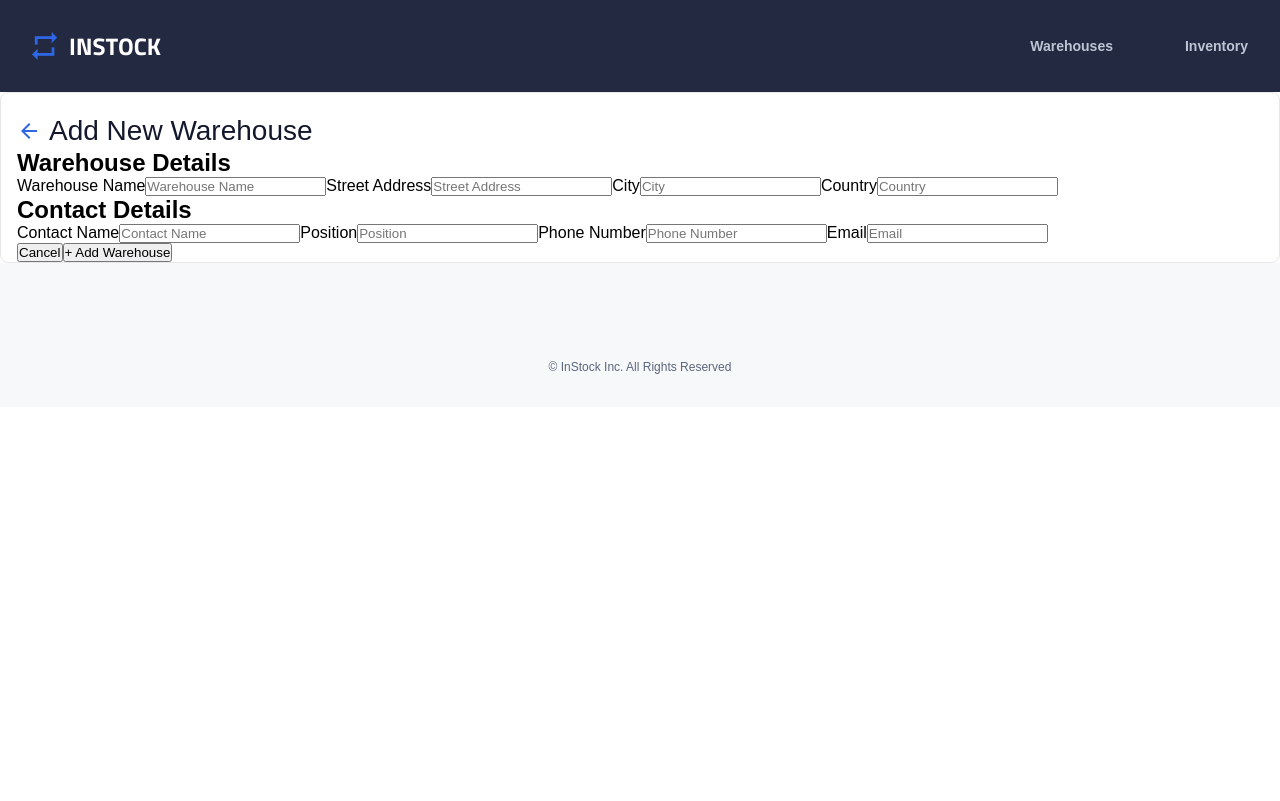
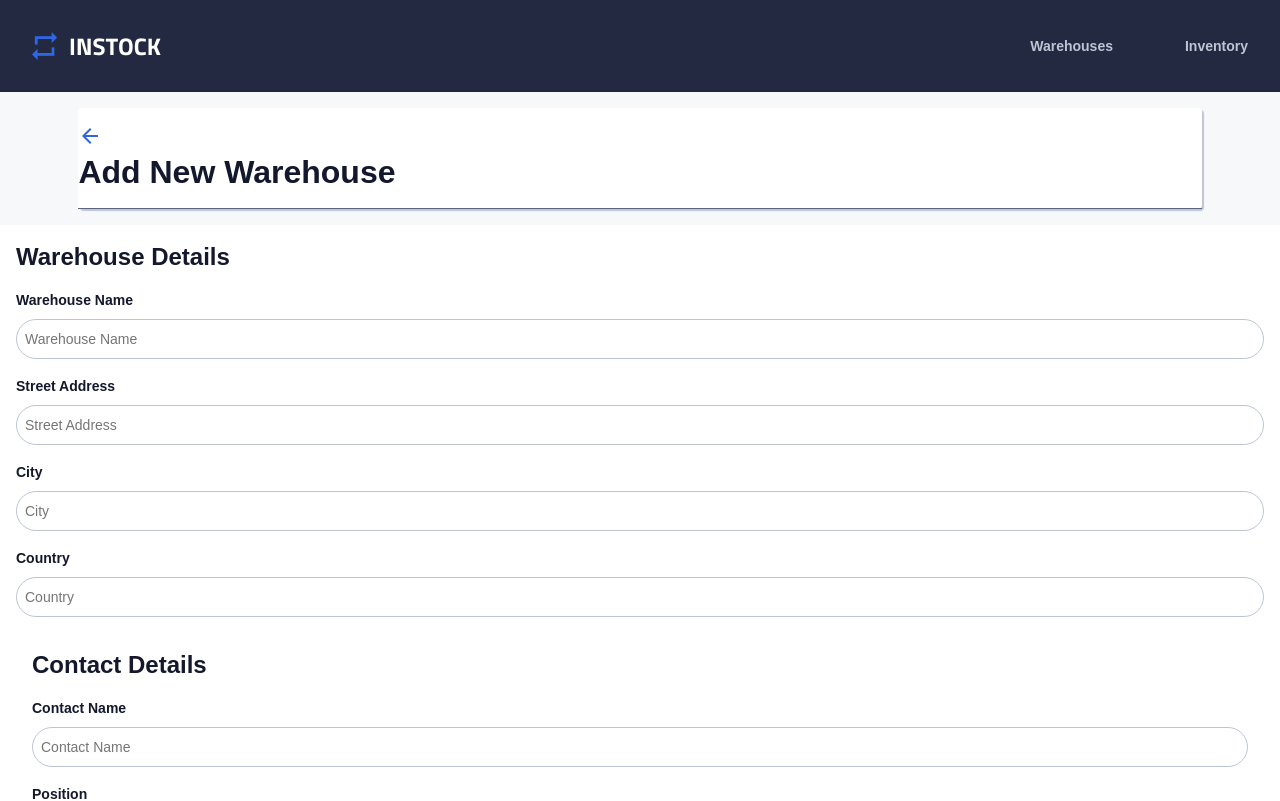
Before and after one commit to Parisa-Mirhosseini/in-stock_lpm, a React (Vite) app: page /warehouses/add in a window 1280 px wide. Shown: the top 801 px of the page. Built offline with nearby package versions, Linux system fonts and the light colour scheme; no server answers.

Commit message:
Front-End: Warehouse Inventory List

```diff
--- a/src/components/WarehouseAddForm/WarehouseAddForm.jsx
+++ b/src/components/WarehouseAddForm/WarehouseAddForm.jsx
@@ -1,7 +1,6 @@
 import React, { useState } from "react";
 import "../../components/WarehouseAddForm/WarehouseAddForm.scss";
-import arrowBack from "../../Assets/Icons/arrow_back-24px.svg";
-import { Link, useNavigate } from "react-router-dom";
+import { useNavigate } from "react-router-dom";
 import axios from "axios";
 
 const BASE_URL = import.meta.env.VITE_API_URL;
@@ -42,54 +41,45 @@ function WarehouseAddForm() {
         }
 
         // Validate phone number format
-        if (!/^\d{10}$/.test(formData.phoneNumber)) {
-            newErrors.phoneNumber = "Invalid phone number (10 digits required).";
+        if (!/^\d{10,11}$/.test(formData.phoneNumber)) {
+            newErrors.phoneNumber = "Invalid phone number (must be 10 or 11 digits).";
         }
 
         setErrors(newErrors);
         return Object.keys(newErrors).length === 0;
     };
 
-    const handleSubmit = async (e) => {
-        e.preventDefault();
+    const handleSubmit = async (event) => {
+        event.preventDefault();
 
-        if (validateForm()) {
+        if (!validateForm(formData)) {
+            return;
+        }
+
         try {
-                // Send data to back-end
             const response = await axios.post(`${BASE_URL}/warehouses`, formData);
             console.log("Data saved successfully:", response.data);
-                alert("Warehouse added successfully!");
-                navigate("/"); // Redirect to homepage after successful submission
+            navigate("/");
         } catch (error) {
             console.error("Error saving data:", error.response?.data);
-                setErrors({ ...errors, backend: "Failed to save data. Please try again." });
-            }
+
         }
     };
 
     const handleCancel = () => {
-        navigate("/"); // Navigate back to the homepage
+        navigate("/");
     };
 
     return (
         <>
-            <section className="warehouseadd">
-                <div className="warehouseadd__container">
-                    <div className="warehouseadd__container--pagelabel">
-                        <Link className="warehouseadd__container--pagelabel" to="/" label="go to homepage">
-                            <img className="warehouseadd__container--backarrow" src={arrowBack} alt="backarrow" />
-                            <h1 className="warehouseadd__container--pagelabel--text">Add New Warehouse</h1>
-                        </Link>
-                    </div>
-                    <section className="warehouseadd__container__form">
-                        <form className="warehouseadd__container__form-container" onSubmit={handleSubmit}>
+            <form className="form" onSubmit={handleSubmit}>
                 {/* Warehouse Details */}
-                            <div className="warehouseadd__container__form--wrehouse--form-individual">
-                                <div className="warehouseadd__container__form--wrehouse--Details">
-                                    <h2 className="warehouseadd__container__form--contact--Details--text">Warehouse Details</h2>
-                                    <label>Warehouse Name</label>
+                <div className="form__form-wrap">
+                    <div className="form__form-box">
+                        <h2 className="form__title">Warehouse Details</h2>
+                        <label className="form__label">Warehouse Name</label>
                         <input
-                                        className="warehouseadd__container__form--input"
+                            className="form__input"
                             type="text"
                             name="warehouseName"
                             placeholder="Warehouse Name"
@@ -98,9 +88,9 @@ function WarehouseAddForm() {
                         />
                         {errors.warehouseName && <p className="error">{errors.warehouseName}</p>}
 
-                                    <label>Street Address</label>
+                        <label className="form__label">Street Address</label>
                         <input
-                                        className="warehouseadd__container__form--input"
+                            className="form__input"
                             type="text"
                             name="streetAddress"
                             placeholder="Street Address"
@@ -109,9 +99,9 @@ function WarehouseAddForm() {
                         />
                         {errors.streetAddress && <p className="error">{errors.streetAddress}</p>}
 
-                                    <label>City</label>
+                        <label className="form__label">City</label>
                         <input
-                                        className="warehouseadd__container__form--input"
+                            className="form__input"
                             type="text"
                             name="city"
                             placeholder="City"
@@ -120,9 +110,9 @@ function WarehouseAddForm() {
                         />
                         {errors.city && <p className="error">{errors.city}</p>}
 
-                                    <label>Country</label>
+                        <label className="form__label">Country</label>
                         <input
-                                        className="warehouseadd__container__form--input"
+                            className="form__input"
                             type="text"
                             name="country"
                             placeholder="Country"
@@ -134,12 +124,12 @@ function WarehouseAddForm() {
                 </div>
 
                 {/* Contact Details */}
-                            <div className="warehouseadd__container__form--wrehouse--form-individual">
-                                <div className="warehouseadd__container__form--contact--Details">
-                                    <h2 className="warehouseadd__container__form--contact--Details--text">Contact Details</h2>
-                                    <label>Contact Name</label>
+                <div className="form">
+                    <div className="form__form-box">
+                        <h2 className="form__title">Contact Details</h2>
+                        <label className="form__label">Contact Name</label>
                         <input
-                                        className="warehouseadd__container__form--input"
+                            className="form__input"
                             type="text"
                             name="contactName"
                             placeholder="Contact Name"
@@ -148,9 +138,9 @@ function WarehouseAddForm() {
                         />
                         {errors.contactName && <p className="error">{errors.contactName}</p>}
 
-                                    <label>Position</label>
+                        <label className="form__label">Position</label>
                         <input
-                                        className="warehouseadd__container__form--input"
+                            className="form__input"
                             type="text"
                             name="position"
                             placeholder="Position"
@@ -159,9 +149,9 @@ function WarehouseAddForm() {
                         />
                         {errors.position && <p className="error">{errors.position}</p>}
 
-                                    <label>Phone Number</label>
+                        <label className="form__label">Phone Number</label>
                         <input
-                                        className="warehouseadd__container__form--input"
+                            className="form__input"
                             type="text"
                             name="phoneNumber"
                             placeholder="Phone Number"
@@ -170,9 +160,9 @@ function WarehouseAddForm() {
                         />
                         {errors.phoneNumber && <p className="error">{errors.phoneNumber}</p>}
 
-                                    <label>Email</label>
+                        <label className="form__label">Email</label>
                         <input
-                                        className="warehouseadd__container__form--input"
+                            className="form__input"
                             type="email"
                             name="email"
                             placeholder="Email"
@@ -184,18 +174,15 @@ function WarehouseAddForm() {
                 </div>
 
                 {/* Buttons */}
-                            <section className="warehouseadd__buttons">
-                                <button className="warehouseadd__buttons--cancel" type="button" onClick={handleCancel}>
+                <section className="form__btn-frame">
+                    <button className="form__btn-cancel" type="button" onClick={handleCancel}>
                         Cancel
                     </button>
-                                <button className="warehouseadd__buttons--add" type="submit">
+                    <button className="form__btn-active" type="submit">
                         + Add Warehouse
                     </button>
                 </section>
             </form>
-                    </section>
-                </div>
-            </section>
         </>
     );
 }
--- a/src/components/WarehouseAddForm/WarehouseAddForm.scss
+++ b/src/components/WarehouseAddForm/WarehouseAddForm.scss
@@ -1,127 +1,143 @@
-@use "../../styles/partials/global.scss" as *;
-@use "../../styles/partials/mixins.scss" as *;
-@use "../../styles/partials/typography.scss" as *;
-@use "../../styles/partials/variables.scss" as *;
+@use "../../styles/partials/variables" as *;
+@use "../../styles/partials/mixins" as *;
 
-* {
-    font-family: 'Titillium Web', sans-serif;
-    text-decoration: none;
+// Form container
+.form {
+    padding: 1rem;
 
-
+    &__form-wrap {
+        display: flex;
+        flex-direction: column;
+        gap: 1rem;
+        width: 100%;
     }
 
-.warehouseadd {
+    &__form-box {
         width: 100%;
-    padding: 0 16px;
-    border: 1px solid rgba($Black, 0.1);
-    box-shadow:rgba(0, 0, 0, 0.5);
-    border-radius: 8px;
-
-    &__container {
-        padding-top: 20px;
-
-        &--pagelabel {
-            display: flex;
-            align-items: center;
-            gap: 8px;
-
-            &--text {
-                color: $Black;
-                font-family: 'Titillium Web', sans-serif;
-                font-weight: 400;
-                font-size: 28px;
-                line-height: 36px;
     }
 
-            &--backarrow {
-                width: 24px;
-                height: 24px;
-                cursor: pointer;
+    &__title {
+        font-size: 1.25rem;
+        line-height: 1.75rem;
+        color: $Black;
+        margin-bottom: 1rem;
+
+        @include tablet {
+            font-size: 1.5rem;
+            line-height: 32px;
         }
     }
 
-        &--form-individual{
-            display: flex;
-            flex-direction: column;
-            gap: 20px;
-            padding-top: 1rem;
+    &__label {
+        display: block;
+        font-size: 0.8125rem;
+        line-height: 1.25rem;
+        color: $Black;
+        margin-bottom: 0.5rem;
+        font-weight: 600;
 
         @include tablet {
-                flex-direction: row;
-                justify-content: space-between;
-            }
-
-            &--warehouse--Details,
-            &--contact--Details {
-                flex: 1;
-                margin-bottom: 20px;
-
-                &--text {
-                    font-size: 20px;
-                    font-family: 'Titillium Web', sans-serif;
-                    font-weight: 400;
-                    margin-bottom: 16px;
+            font-size: 0.875rem;
+            line-height: 1.375rem;
         }
     }
 
-            &--input {
+    &__input {
         width: 100%;
-                padding: 8px;
-                margin-bottom: 12px;
+        padding: 0.5rem;
         border: 1px solid $cloud;
-                border-radius: 4px;
-                font-family: 'Titillium Web', sans-serif;
+        border-radius: 20px;
+        font-size: 0.8125rem;
+        line-height: 1.25rem;
+        color: $Black;
+        background-color: $white;
+        margin-bottom: 1rem;
 
         &:focus {
             outline: none;
             border-color: $indigo;
         }
+
+        @include tablet {
+            font-size: 0.875rem;
+            line-height: 1.375rem;
         }
     }
 
-        &__buttons {
-            display: flex;
-            justify-content: flex-end;
-            gap: 16px;
-            margin-top: 20px;
-            background-color: $light-grey;
+    &__text,
+    &__dropdown {
+        width: 100%;
+        padding: 0.5rem;
+        border: 1px solid $cloud;
+        border-radius: 20px;
+        font-size: 0.8125rem;
+        line-height: 1.25rem;
+        color: $Black;
+        background-color: $white;
+        margin-bottom: 1rem;
 
-            &--cancel,
-            &--add {
-                padding: 8px 16px;
-                border: none;
-                border-radius: 4px;
-                font-family: 'Titillium Web', sans-serif;
-                font-size: 14px;
-                cursor: pointer;
-                color:$white;
-            }
-
-            &--cancel {
-                background-color: $white;
-                border: 1px solid $cloud;
-                color: $slate;
-
-                &:hover {
-                    background-color: $cloud;
+        @include tablet {
+            font-size: 0.875rem;
+            line-height: 1.375rem;
         }
     }
 
-            &--add {
+    &__box {
+        list-style: none;
+        display: flex;
+    }
+
+    &__btn-frame {
+        display: flex;
+        justify-content: space-between;
+        gap: 1rem;
+        margin-top: 2rem;
+        padding: 1rem 0;
+    }
+
+    &__btn-cancel {
+        border: 1px solid $cloud;
+        border-radius: 20px;
+        background-color: $white;
+        color: $slate;
+        font-size: 0.8125rem;
+        line-height: 1.25rem;
+        font-weight: 600;
+        cursor: pointer;
+        height: 2.25rem;
+        width: 100%;
+
+        &:hover {
+            border: 1px solid $indigo;
+            color: $indigo;
+        }
+
+        @include tablet {
+            font-size: 0.875rem;
+            line-height: 1.375rem;
+        }
+    }
+
+    &__btn-active {
+        padding: 0.5rem;
+        border: none;
+        font-size: 0.8125rem;
+        line-height: 1.25rem;
+        border-radius: 20px;
         background-color: $indigo;
         color: $white;
+        font-weight: 600;
+        cursor: pointer;
+        height: 2.25rem;
+        width: 100%;
 
         &:hover {
-                    background-color:($indigo, 10%);
+            background-color: $Black;
+        }
+
+        @include tablet {
+            font-size: 0.875rem;
+            line-height: 1.375rem;
         }
     }
 }
-    }
-}
-
-.error {
-    color: $red;
-    font-size: 12px;
-    margin-top: -8px;
-    margin-bottom: 12px;
-}
--- a/src/pages/WarehouseAdd/WarehouseAdd.jsx
+++ b/src/pages/WarehouseAdd/WarehouseAdd.jsx
@@ -1,12 +1,23 @@
 import React, { useState } from "react";
 import "../WarehouseAdd/WarehouseAdd.scss";
 import WarehouseAddForm from "../../components/WarehouseAddForm/WarehouseAddForm"
+import arrowBack from "../../Assets/Icons/arrow_back-24px.svg";
+import { Link } from "react-router-dom";
 
-
- function WarehouseAdd(){
+function WarehouseAdd() {
   return (
     <>
-       <WarehouseAddForm />
+      <section className="form-page">
+        <div className="form-page__container">
+          <div className="form-page__wrap">
+            <Link className="warehouseadd__container--pagelabel" to="/" label="go to homepage">
+              <img className="form-page__icon" src={arrowBack} alt="backarrow" />
+              <h1 className="form-page__item">Add New Warehouse</h1>
+            </Link>
+          </div>
+        </div>
+      </section>
+      <WarehouseAddForm />
     </>
   );
 }
--- a/src/pages/WarehouseAdd/WarehouseAdd.scss
+++ b/src/pages/WarehouseAdd/WarehouseAdd.scss
@@ -1,4 +1,42 @@
-@use "/src/styles/partials/global.scss" as *;
-@use "/src/styles/partials/mixins.scss" as *;
-@use "/src/styles/partials/typography.scss" as *;
-@use "/src/styles/partials/variables" as *;
+@use "../../styles/partials/variables" as *;
+@use "../../styles/partials/mixins" as *;
+
+// Parent container for the form
+.form-page {
+  padding: 1rem;
+  background-color: $light-grey;
+
+  &__container {
+    max-width: 90%;
+    margin: 0 auto;
+    background-color: $white;
+    box-shadow: 2px 2px 1px $cloud;
+    border-radius: 4px;
+  }
+
+  &__wrap {
+    display: flex;
+    align-items: center;
+    gap: 1rem;
+    padding: 1rem 0;
+    border-bottom: 1px solid $slate;
+  }
+
+  &__icon {
+    width: 24px;
+    height: 24px;
+    cursor: pointer;
+  }
+
+  &__item {
+    font-size: 1.75rem;
+    line-height: 2.25rem;
+    color: $Black;
+    margin: 0;
+
+    @include tablet {
+      font-size: 2rem;
+      line-height: 2.5rem;
+    }
+  }
+}
```
Lines whose indentation alone changed are shown as unchanged.
